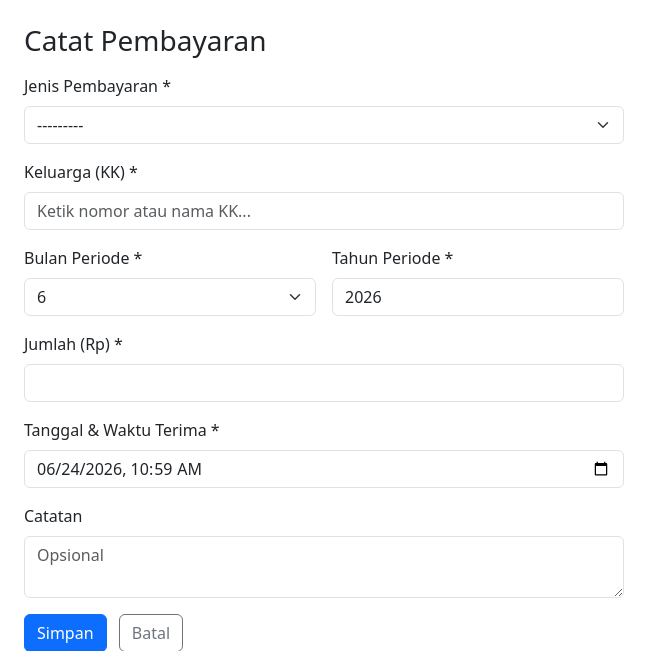
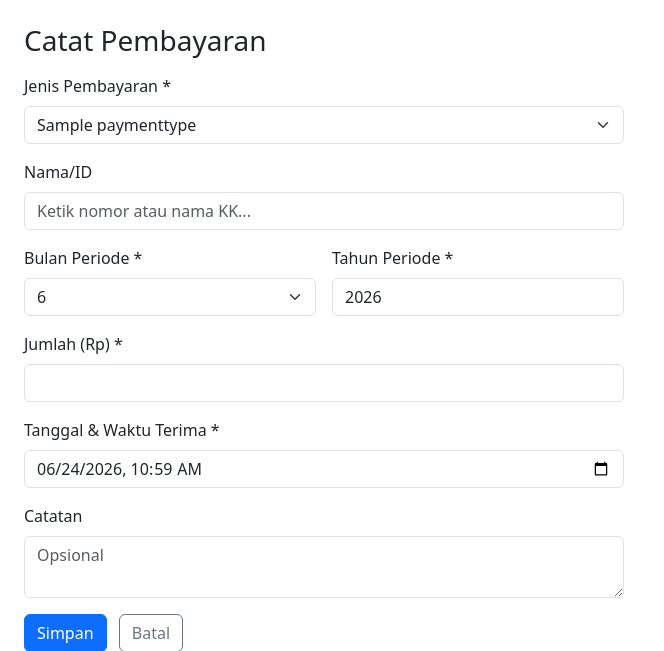
Before and after one commit to susantodjoko/church-payment, a Django app: page /payments/new/ in a window 1280 px wide. Shown: the part 56-707 px from the top of the page, without its empty margins (0-664 px from the left). Run offline with Django 5.2, Linux system fonts and the light colour scheme; a user stored in the database is signed in; tables that the repository leaves empty hold one stand-in row (values such as "Sample post"); some libraries are stand-ins or nearby versions.

Commit message:
feat: PKSS first in payment type dropdown, remove empty option, rename label to Nama/ID

```diff
--- a/payments/forms.py
+++ b/payments/forms.py
@@ -1,5 +1,6 @@
 from django import forms
 from django.core.validators import MinValueValidator
+from django.db.models import Case, When, IntegerField, Value
 from django.utils import timezone
 from .models import Payment, PaymentType
 
@@ -53,7 +54,11 @@ class PaymentForm(forms.ModelForm):
 
     def __init__(self, *args, **kwargs):
         super().__init__(*args, **kwargs)
-        self.fields['payment_type'].queryset = PaymentType.objects.filter(is_active=True)
+        self.fields['payment_type'].empty_label = None
+        self.fields['payment_type'].queryset = PaymentType.objects.filter(is_active=True).order_by(
+            Case(When(name=PKSS_TYPE_NAME, then=Value(0)), default=Value(1), output_field=IntegerField()),
+            'name',
+        )
         now = timezone.localtime(timezone.now())
         self.fields['date_received'].initial = now.strftime('%Y-%m-%dT%H:%M')
         self.fields['period_month'].initial = now.month
--- a/payments/templates/payments/new.html
+++ b/payments/templates/payments/new.html
@@ -30,7 +30,7 @@
   </div>
 
   <div class="mb-3 position-relative" id="keluarga-field" style="display:none">
-    <label class="form-label">Keluarga (KK) *</label>
+    <label class="form-label">Nama/ID</label>
     <div class="position-relative">
       <input type="text" id="keluarga-search-input" class="form-control"
              placeholder="Ketik nomor atau nama KK..."
```
